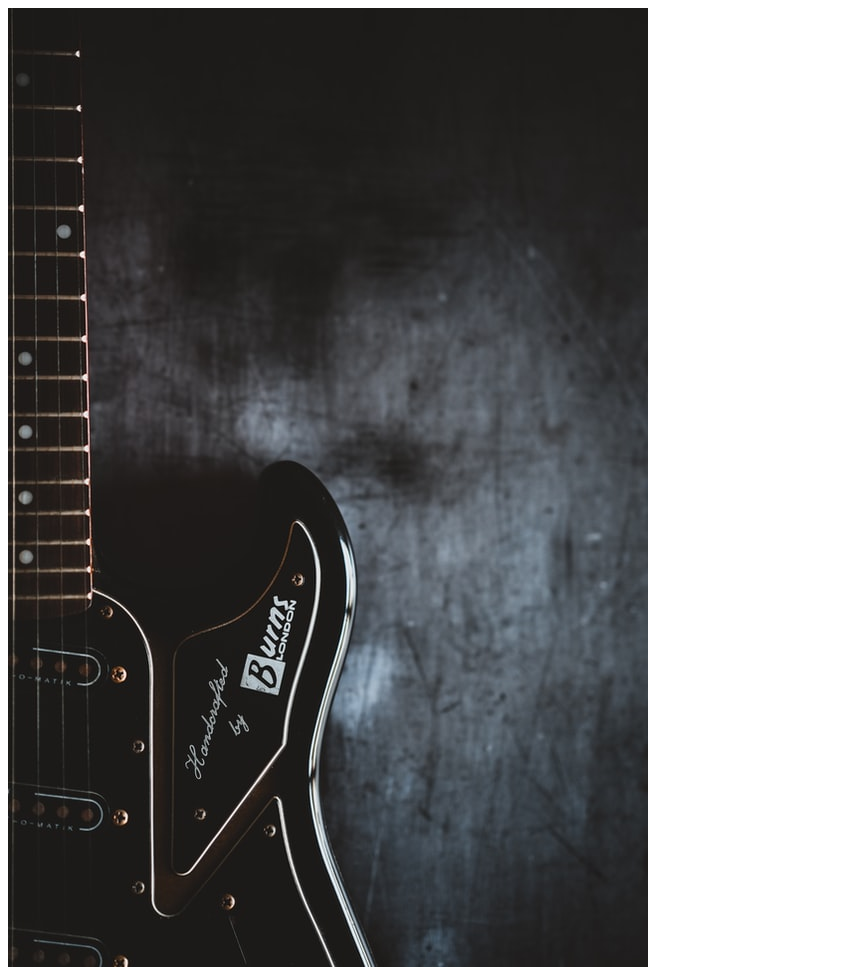
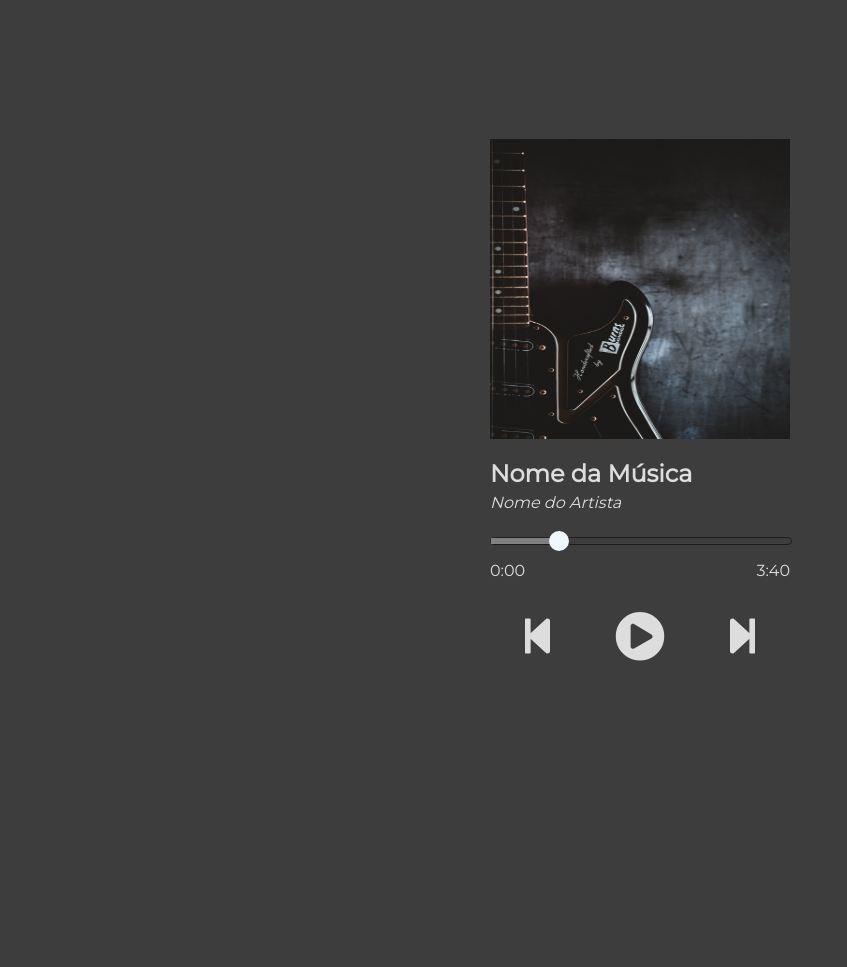
Before and after one commit to Vin1ci0/MusicPlayer, a plain HTML site: page index.html in a window 1280 px wide. Shown: the top 967 px of the page, without its empty margins (0-847 px from the left). After the commit the page ends 800 px from the top, so only its background shows below. Drawn offline with Linux system fonts and the light colour scheme.

Commit message:
Css feito e html personalizado

```diff
--- a/index.html
+++ b/index.html
@@ -19,7 +19,7 @@
 
     <div class="duracao">
         <div class="barra">
-            <progress value="0.2" max="1"></progress>
+            <progress value="0" max="1"></progress>
             <div class="ponto"></div>
         </div>
         <div class="tempo">
--- a/style.css
+++ b/style.css
@@ -0,0 +1,83 @@
+body, html {
+    margin: 0;
+    padding: 0;
+    display: flex;
+    flex-direction: column;
+    align-items: center;
+    justify-content: center;
+    height: 100vh;
+    background-color: rgb(61, 61, 61);
+    color: #ddd;
+    font-family: 'Montserrat', 'sans-serif';
+}
+
+img {
+    width: 300px;
+    height: 300px;
+}
+
+.descricao {
+    width: 300px;
+
+}
+
+h2 {
+    margin-bottom: 5px;
+}
+
+.duracao {
+    width: 300px;
+    margin-top: 25px;
+}
+
+.barra {
+    width: 300px;
+    height: 6px;
+    border: 1px solid rgb(29, 29, 29);
+    border-radius: 5px;
+    display: flex;
+    align-items: center;
+    justify-content: flex-start;
+}
+
+progress {
+    height: 6px;
+    width: 20%;
+    background-color: rgb(255, 255, 255);
+}
+
+.ponto {
+    width: 20px;
+    height: 20px;
+    background-color: aliceblue;
+    border-radius: 50%;
+    margin-left: -2px;
+}
+
+.tempo {
+    display: flex;
+    width: 300px;
+    justify-content: space-between;
+}
+
+.botao-play, .botao-pause {
+    font-size: 50px;
+    cursor: pointer;
+}
+
+.setas {
+    font-size: 40px;
+    cursor: pointer;
+}
+
+.botao-pause {
+    display: none;
+}
+
+.player {
+    width: 300px;
+    display: flex;
+    justify-content: space-around;
+    align-items: center;
+    margin-top: 15px;
+}
```
